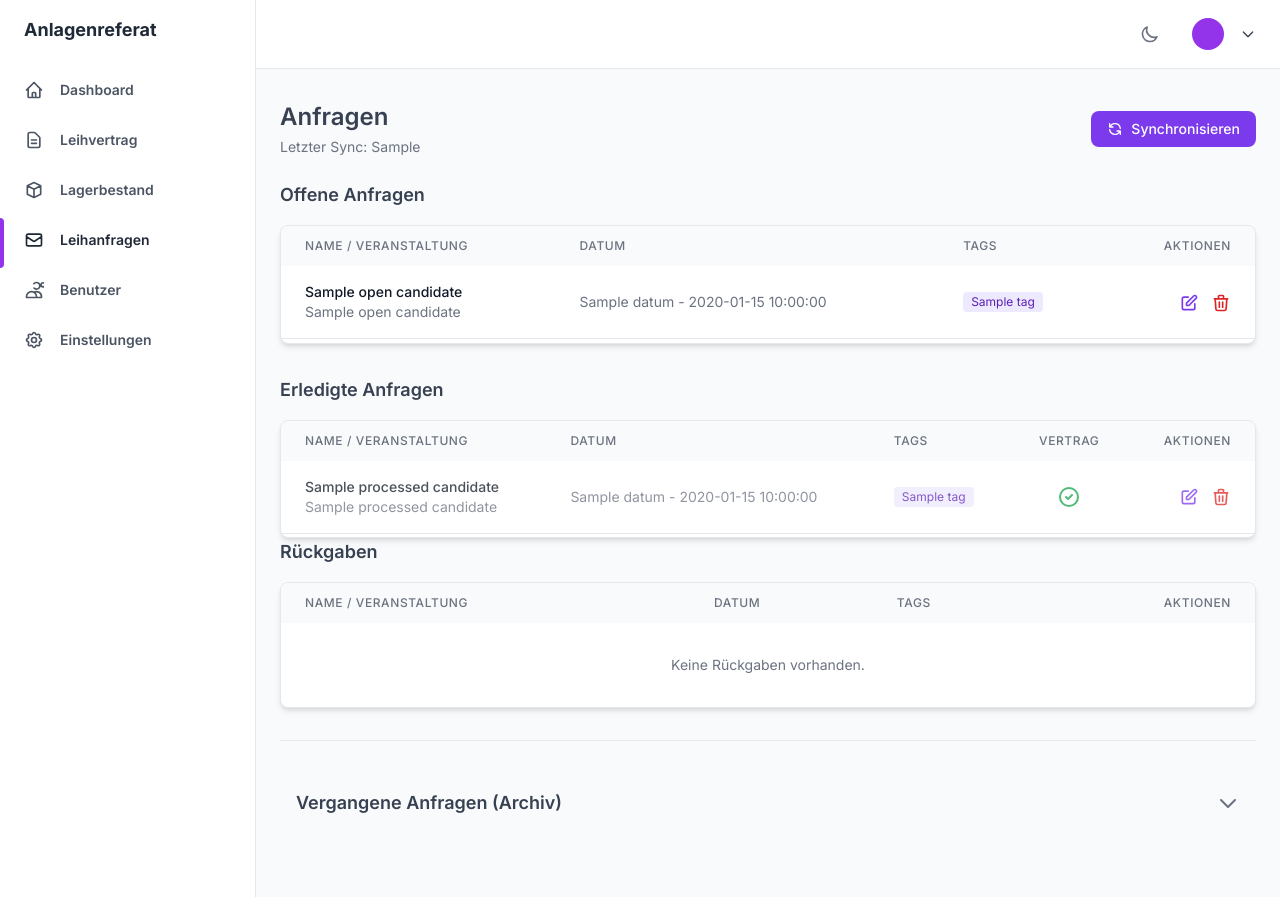
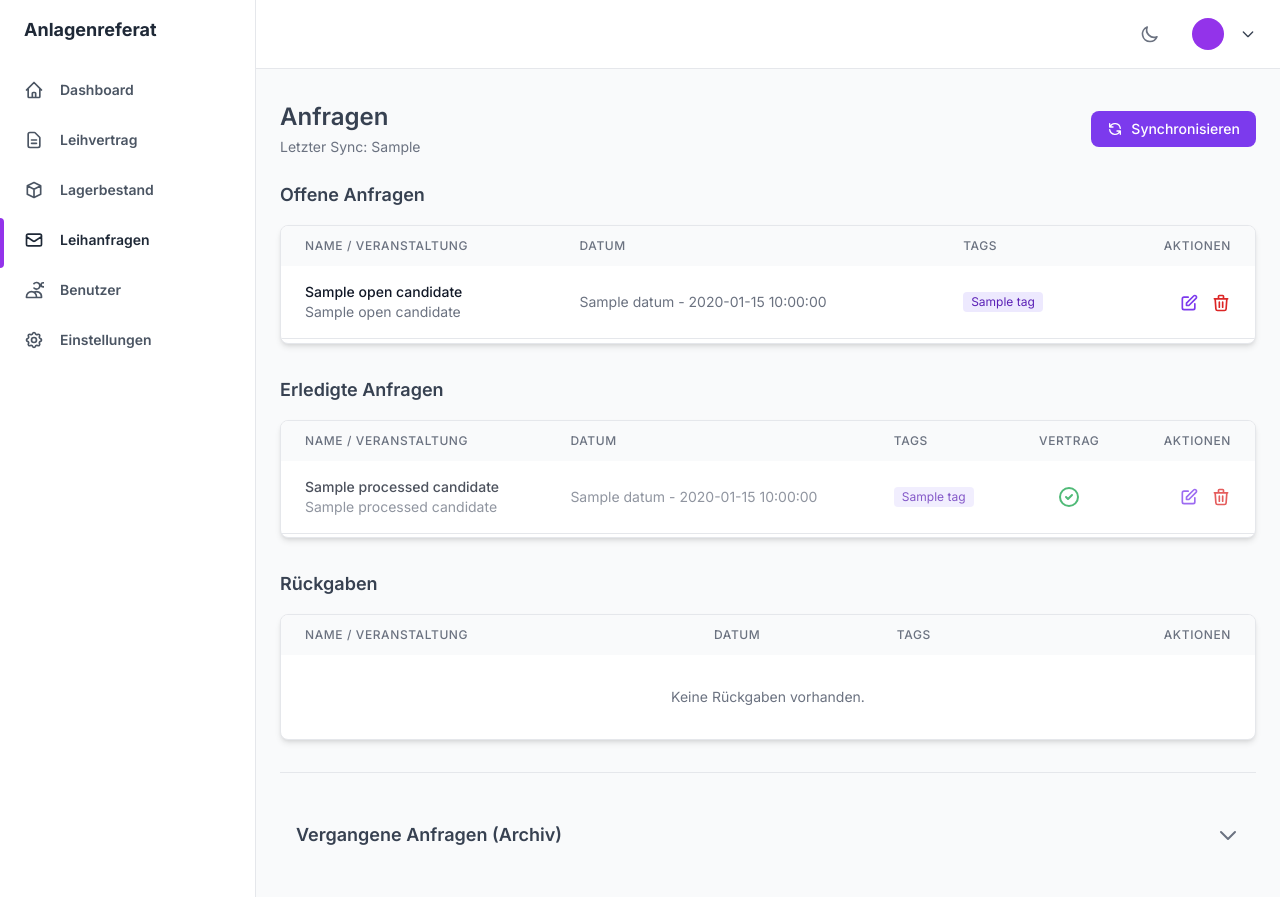
Before and after one commit to NiklasRemmers/VMS, a Flask app: template templates/emails.html in a window 1280 px wide. Run offline with Flask 3, Linux system fonts and the light colour scheme; the template is opened without the code that fills it: most values are stand-ins (such as "Sample title", 1, 10 or a date in 2020); some libraries are stand-ins or nearby versions.

Commit message:
style: Add top margin to returns section.

```diff
--- a/templates/emails.html
+++ b/templates/emails.html
@@ -312,7 +312,7 @@
                     </div><!-- /email-list-container -->
 
                     <!-- Rückgaben Section (outside email-list-container to survive AJAX refresh) -->
-                    <div class="mb-8" id="returnsSection">
+                    <div class="mt-8 mb-8" id="returnsSection">
                         <h3 class="text-lg font-semibold text-gray-700 dark:text-gray-200 mb-4">Rückgaben</h3>
                         <div
                             class="bg-white dark:bg-gray-800 rounded-lg shadow-md border border-gray-200 dark:border-gray-700 overflow-hidden">
```
